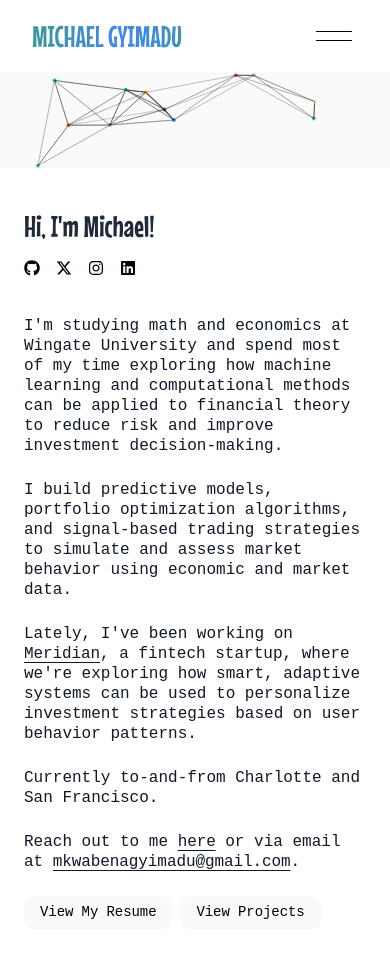
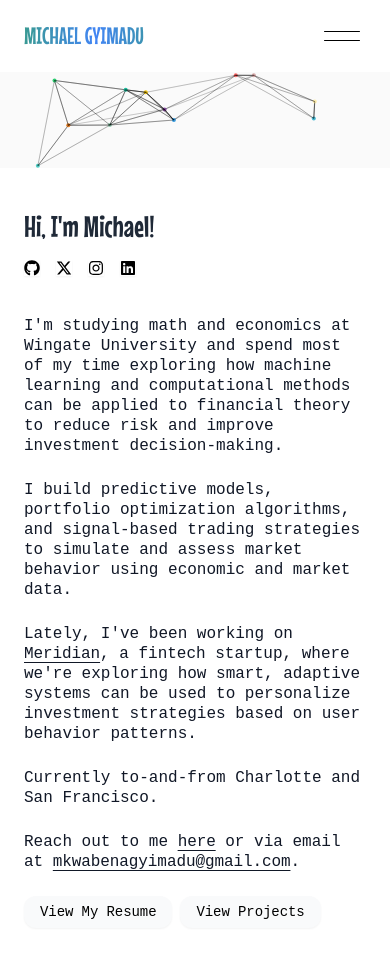
Before and after one commit to gyimadu/portfolio, a Next.js app: page / in a window 390 px wide. Shown: the top 958 px of the page. Built offline with nearby package versions, Linux system fonts and the light colour scheme; a web font is replaced by a local one.

Commit message:
Update header and logo

```diff
--- a/src/components/Header.tsx
+++ b/src/components/Header.tsx
@@ -8,9 +8,9 @@ export default function Header() {
 
   return (
     <header className="bg-white md:bg-transparent sticky top-0 z-50">
-      <div className="max-w-full mx-auto px-8 md:px-4 py-3 md:pt-8">
+      <div className="max-w-full mx-auto px-6 md:px-4 py-3 md:pt-8">
         <nav className="flex justify-between items-center md:items-start md:px-4">
-          <Link href="/" className="text-3xl md:text-4xl hover:text-gray-600 transition-colors font-medium">
+          <Link href="/" className="text-2xl md:text-4xl hover:text-gray-600 transition-colors font-medium">
             <span className="gradient-text font-mouse">MICHAEL GYIMADU</span>
           </Link>
 
```
